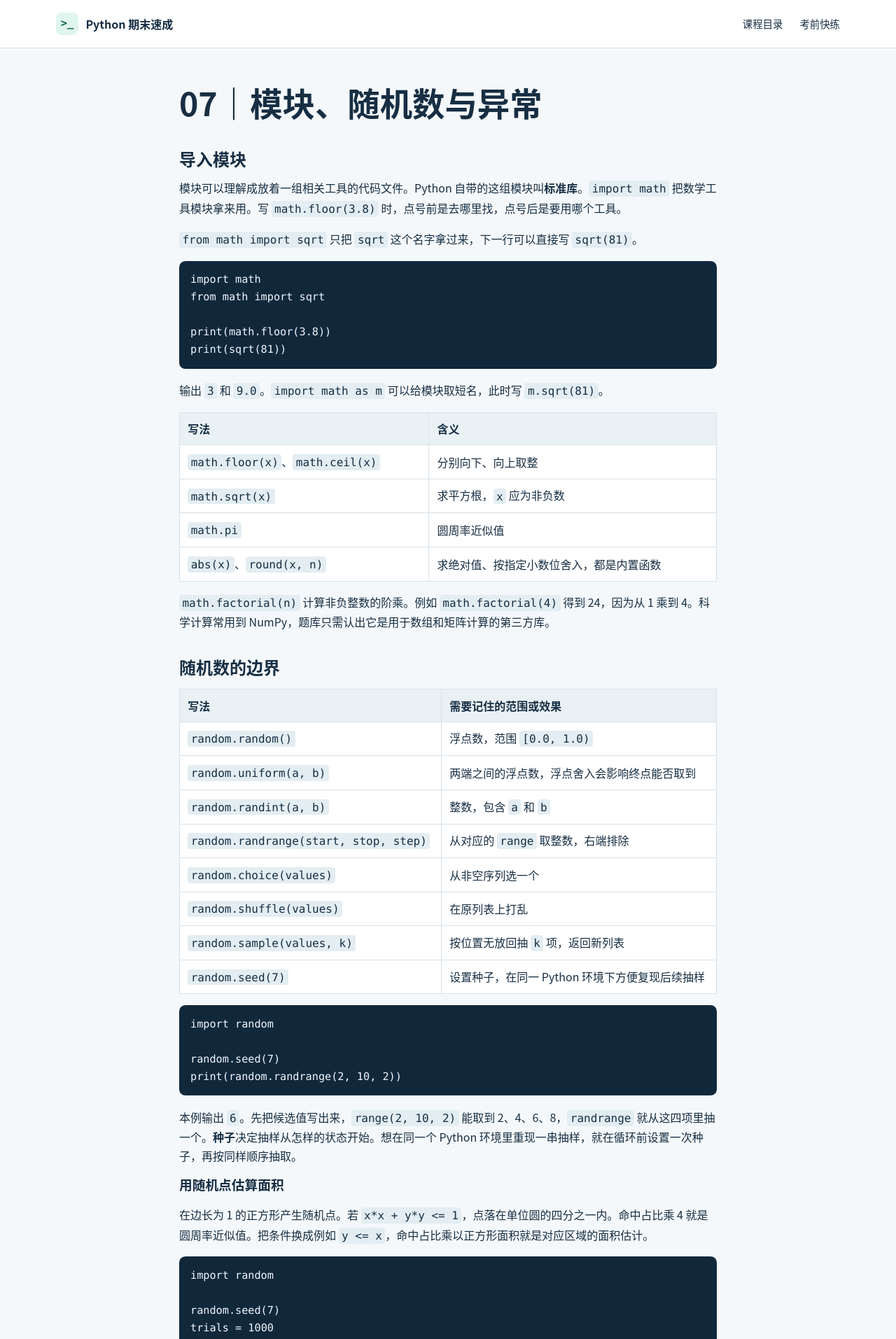
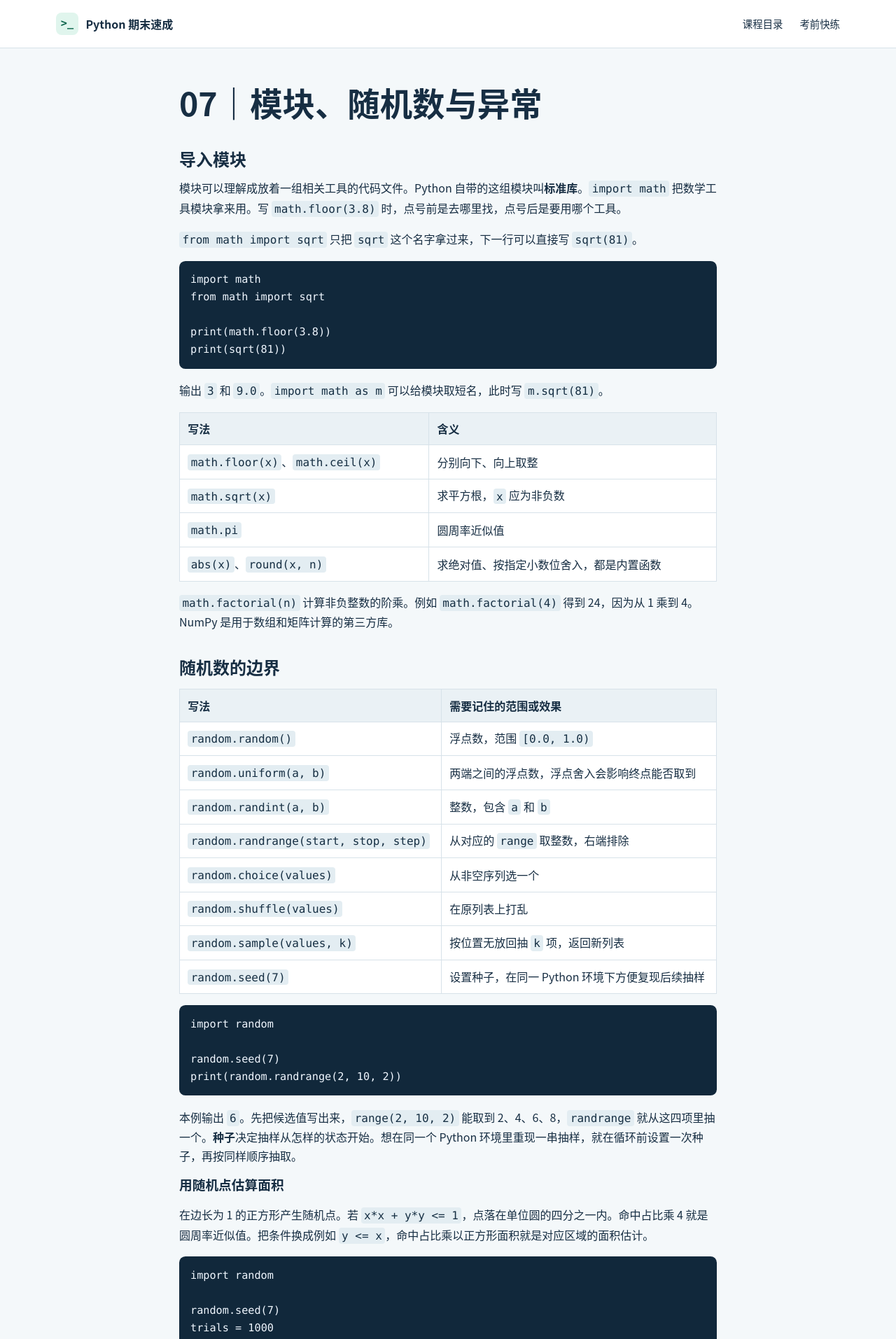
Before and after one commit to sorenjing/python-quickstart, a Jekyll site: the page built from docs/07-modules-random-exceptions.md, in a window 1280 px wide. Shown: the top 1913 px of the page at 70% size. Built offline with Jekyll 4.4.1, drawn with Linux system fonts in a browser that asks for light colours.

Commit message:
docs: remove production notes from learner-facing copy

```diff
--- a/docs/07-modules-random-exceptions.md
+++ b/docs/07-modules-random-exceptions.md
@@ -30,7 +30,7 @@ print(sqrt(81))
 | `math.pi` | 圆周率近似值 |
 | `abs(x)`、`round(x, n)` | 求绝对值、按指定小数位舍入，都是内置函数 |
 
-`math.factorial(n)` 计算非负整数的阶乘。例如 `math.factorial(4)` 得到 24，因为从 1 乘到 4。科学计算常用到 NumPy，题库只需认出它是用于数组和矩阵计算的第三方库。
+`math.factorial(n)` 计算非负整数的阶乘。例如 `math.factorial(4)` 得到 24，因为从 1 乘到 4。NumPy 是用于数组和矩阵计算的第三方库。
 
 <h2 id="random-ranges">随机数的边界</h2>
 
--- a/docs/assets/course.css
+++ b/docs/assets/course.css
@@ -84,7 +84,6 @@ code, pre { font-family: "Cascadia Code", Consolas, "Courier New", monospace; }
   line-height: 1.05;
 }
 .hero h1 span { display: inline-block; color: var(--mint); letter-spacing: .025em; }
-.hero-copy { max-width: 30rem; margin-inline: auto; color: #e2edf4; font-size: 1.07rem; }
 .hero-actions { display: flex; flex-wrap: wrap; justify-content: center; gap: .7rem; margin-top: 1.6rem; }
 .button {
   display: inline-block;
--- a/docs/index.html
+++ b/docs/index.html
@@ -8,7 +8,6 @@ kind: home
   <div class="wrap hero-inner">
     <div>
       <h1>Python <span>期末速成</span></h1>
-      <p class="hero-copy">从第一行代码开始，按两份课程题库的范围学语法、练解题。</p>
       <div class="hero-actions">
         <a class="button primary" href="{{ '/00-introduction.html' | relative_url }}">从零开始</a>
         <a class="button secondary" href="{{ '/09-review.html' | relative_url }}">考前自测</a>
```
Also changed, not shown: README.md.
